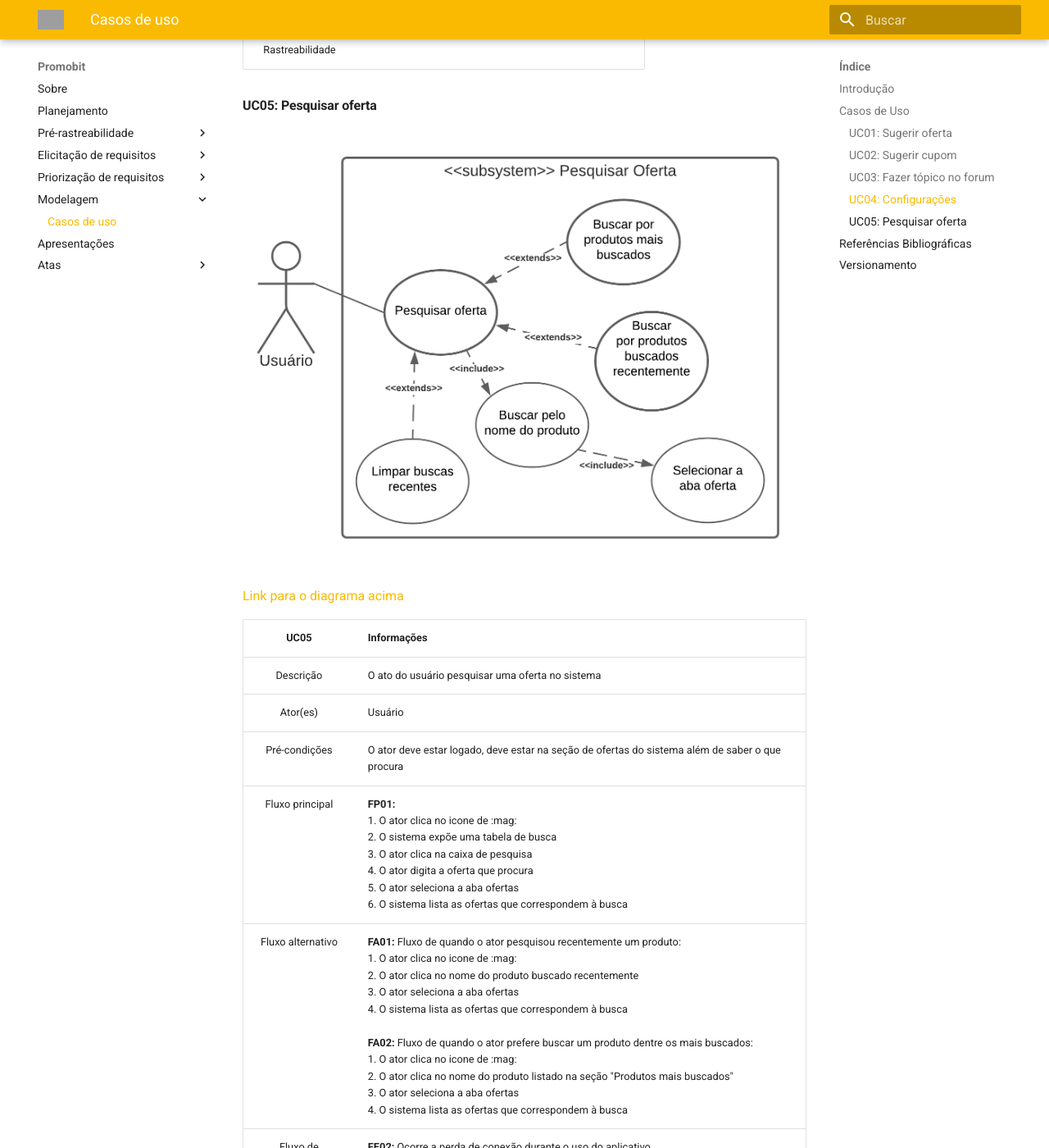
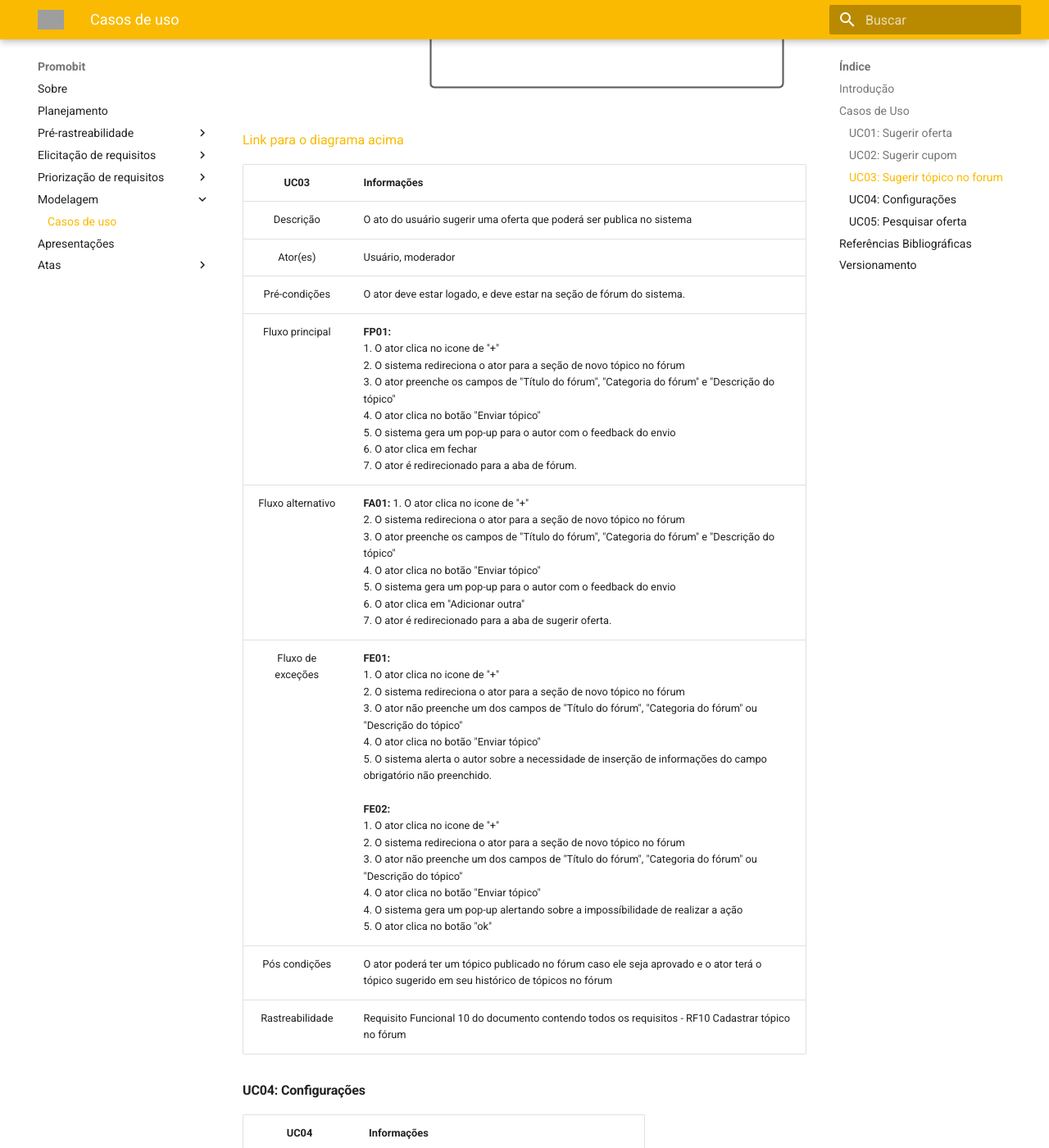
Before and after one commit to Joao-Pedro-Moura/2020.1-Promobit, an MkDocs documentation site: the page built from docs/modelagem/caso_de_uso.md, in a window 1280 px wide and 1400 px high, scrolled down 4424 px. Shown: the whole window at 82% size. Built offline with MkDocs 1.6.1 and Material for MkDocs 9.7.7, drawn with Linux system fonts in a browser that asks for light colours; old or Windows-style settings are respelled for this version of MkDocs; some of the changed text lies outside the part shown; grey boxes are pictures that could not be loaded.

Commit message:
Adição do caso de uso de sugestão de tópico no fórum

```diff
--- a/docs/modelagem/caso_de_uso.md
+++ b/docs/modelagem/caso_de_uso.md
@@ -33,12 +33,26 @@ Um documento de caso de uso é uma metodologia que descreve como o usuário real
 |          Ator(es)      | Usuário |
 |   Pré-condições        | O ator deve estar logado, deve estar na seção de "últimos cupons" e "cupons por loja" do sistema e deve ter o link e as informações de um cupom |
 |    Fluxo principal     | **FP01:**<br /> 1. O ator clica no icone de "+" <br /> 2. O sistema expõe uma lista de opções <br /> 3. O ator clica em sugerir cupom <br /> 4. O sistema redireciona o ator para a seção de sugerir um novo cupom <br /> 5. O ator preenche os campos de "Link da cupom", "Descreva o cupom", "Loja", "Código do cupom", "Regras de aplicação" <br /> 7. O ator clica no botão "Enviar cupom" <br /> 8. O sistema gera um pop-up para o autor com o feedback do envio <br /> 9. O ator clica em fechar <br /> 10. O ator é redirecionado para a aba de cupons. |
-| Fluxo alternativo      | **FA01:** Fluxo de quando o ator deseja sugerir um cupom seguido de um anterior <br /> 1. O ator clica no icone de "+" <br /> 2. O sistema expõe uma lista de opções <br /> 3. O ator clica em sugerir cupom <br /> 4. O sistema redireciona o ator para a seção de sugerir um novo cupom <br /> 5. O ator preenche os campos de "Link da cupom", "Descreva o cupom", "Loja", "Código do cupom", "Regras de aplicação" <br /> 7. O ator clica no botão "Enviar cupom" <br /> 8. O sistema gera um pop-up para o autor com o feedback do envio <br /> 9. O ator clica em "Adicionar outra" <br> <br /> 10. O ator é redirecionado para a aba de cupons. |
+| Fluxo alternativo      | **FA01:** Fluxo de quando o ator deseja sugerir um cupom seguido de um anterior <br /> 1. O ator clica no icone de "+" <br /> 2. O sistema expõe uma lista de opções <br /> 3. O ator clica em sugerir cupom <br /> 4. O sistema redireciona o ator para a seção de sugerir um novo cupom <br /> 5. O ator preenche os campos de "Link da cupom", "Descreva o cupom", "Loja", "Código do cupom", "Regras de aplicação" <br /> 7. O ator clica no botão "Enviar cupom" <br /> 8. O sistema gera um pop-up para o autor com o feedback do envio <br /> 9. O ator clica em "Adicionar outra" <br /> <br /> 10. O ator é redirecionado para a aba de cupons. |
 |   Fluxo de exceções    | **FE01:** O ator não completa os campos obrigatórios para sugerir o cupom <br /> 1. O ator clica no icone de "+" <br /> 2. O sistema expõe uma lista de opções <br /> 3. O ator clica em sugerir cupom <br /> 4. O sistema redireciona o ator para a seção de sugerir um novo cupom <br /> 5. O ator preenche os campos de "Link da cupom", "Descreva o cupom", "Loja", "Código do cupom", "Regras de aplicação" <br /> 7. O ator clica no botão "Enviar cupom" <br /> 8. O sistema gera um pop-up alertando o ator sobre a necessidade de preencher o campo obrigatório <br /><br /> **FE02:** Ocorre a perda de conexão durante o uso do aplicativo <br /> 1. O ator clica no icone de "+" <br /> 2. O sistema expõe uma lista de opções <br /> 3. O ator clica em sugerir cupom <br /> 4. O sistema gera um pop-up alertando sobre a impossibilidade de realizar a ação <br /> 5. O ator clica no botão "ok" |
 |     Pós condições      | O ator poderá ter um cupom publicado, caso esse seja válido, e o ator terá o cupom que sugeriu no seu histórico de cupons |
 |    Rastreabilidade     | Requisito Funcional 4 do documento contendo todos os requisitos - RF4 Sugerir cupom |
 
-#### UC03: Fazer tópico no forum
+#### UC03: Sugerir tópico no forum
+![Pesquisar oferta](../assets/casos_de_uso/sugerir_topico_forum.png)
+
+<a target="_blank" href="https://drive.google.com/file/d/1-XXfg-auieUWLq4-1gGUXKMaHHq1MWju/view?usp=sharing">Link para o diagrama acima</a>
+
+|         UC03           |                                           Informações                                           |
+| :--------------------: | -------------------------------------------------------------------------------------------- |
+|       Descrição        | O ato do usuário sugerir uma oferta que poderá ser publica no sistema |
+|       Ator(es)         | Usuário, moderador |
+|      Pré-condições     | O ator deve estar logado, e deve estar na seção de fórum do sistema. |
+|    Fluxo principal     | **FP01:** <br /> 1. O ator clica no icone de "+" <br /> 2. O sistema redireciona o ator para a seção de novo tópico no fórum <br /> 3. O ator preenche os campos de "Título do fórum", "Categoria do fórum" e "Descrição do tópico" <br /> 4. O ator clica no botão "Enviar tópico" <br /> 5. O sistema gera um pop-up para o autor com o feedback do envio <br /> 6. O ator clica em fechar <br /> 7. O ator é redirecionado para a aba de fórum. |
+| Fluxo alternativo      | **FA01:** 1. O ator clica no icone de "+" <br /> 2. O sistema redireciona o ator para a seção de novo tópico no fórum <br /> 3. O ator preenche os campos de "Título do fórum", "Categoria do fórum" e "Descrição do tópico" <br /> 4. O ator clica no botão "Enviar tópico" <br /> 5. O sistema gera um pop-up para o autor com o feedback do envio <br /> 6. O ator clica em "Adicionar outra" <br /> 7. O ator é redirecionado para a aba de sugerir oferta.|
+|   Fluxo de exceções    | **FE01:** <br /> 1. O ator clica no icone de "+" <br /> 2. O sistema redireciona o ator para a seção de novo tópico no fórum <br /> 3. O ator não preenche um dos campos de "Título do fórum", "Categoria do fórum" ou "Descrição do tópico" <br /> 4. O ator clica no botão "Enviar tópico" <br /> 5. O sistema alerta o autor sobre a necessidade de inserção de informações do campo obrigatório não preenchido. <br /><br /> **FE02:** <br /> 1. O ator clica no icone de "+" <br /> 2. O sistema redireciona o ator para a seção de novo tópico no fórum <br /> 3. O ator não preenche um dos campos de "Título do fórum", "Categoria do fórum" ou "Descrição do tópico" <br /> 4. O ator clica no botão "Enviar tópico" <br /> 4. O sistema gera um pop-up alertando sobre a impossíbilidade de realizar a ação <br /> 5. O ator clica no botão "ok" |
+|     Pós condições      | O ator poderá ter um tópico publicado no fórum caso ele seja aprovado e o ator terá o tópico sugerido em seu histórico de tópicos no fórum |
+|    Rastreabilidade     | Requisito Funcional 10 do documento contendo todos os requisitos - RF10 Cadastrar tópico no fórum |
 
 #### UC04: Configurações
 |         UC04           | Informações |
@@ -84,4 +98,5 @@ Um documento de caso de uso é uma metodologia que descreve como o usuário real
 | 4.0 | 06/10/2020 | Adição da tabela de caso de uso configurações | Rhuan Carlos |
 | 5.0 | 06/10/2020 | Adição caso de uso de sugerir cupom | Igor Paiva |
 | 5.0.1 | 06/10/2020 | Correções leves | Rhuan Carlos |
-| 5.1.0 | 06/10/2020 | Adição do diagrama de caso de uso 5 | Rhuan Carlos |
+| 5.1.0 | 06/10/2020 | Adição do diagrama de caso de uso 4 | Rhuan Carlos |
+| 6.0.0 | 06/10/2020 | Adição do caso de uso de sugerir tópico no fórum | Thiago Lopes |
```
Also changed, not shown: docs/assets/casos_de_uso/sugerir_topico_forum.png (added).
